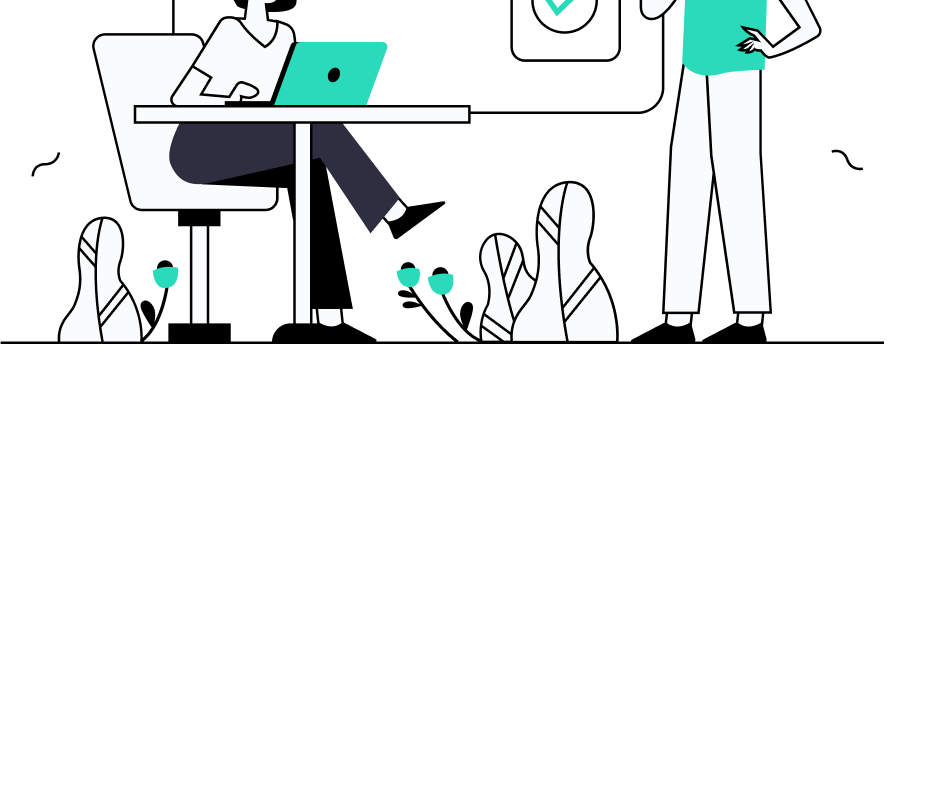
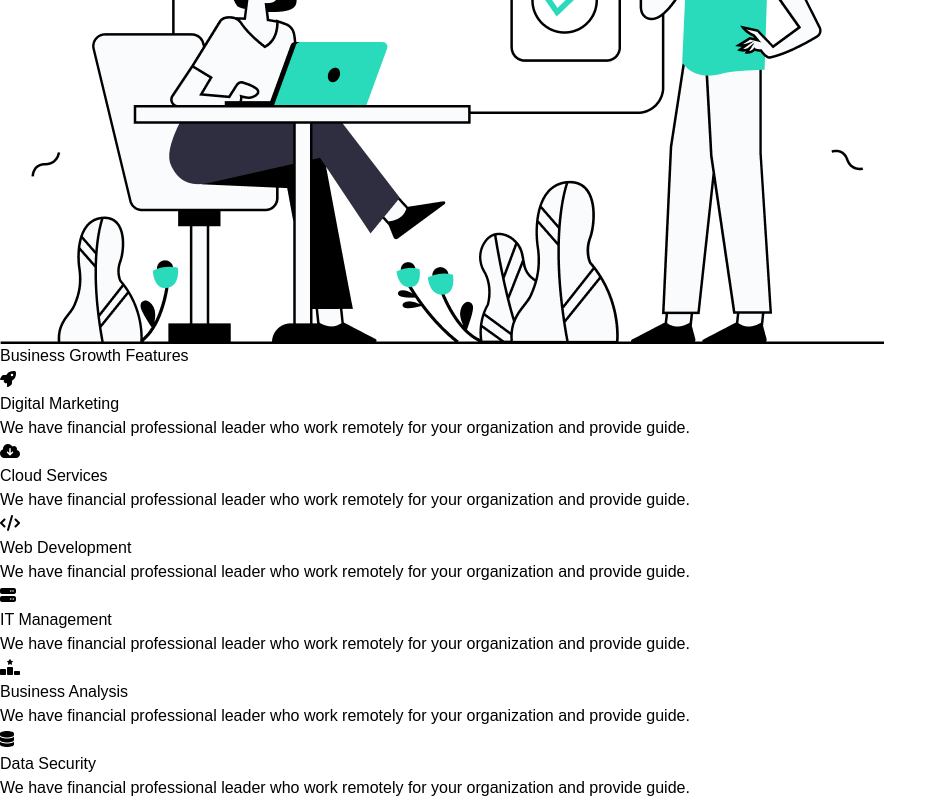
Before and after one commit to LeaReXx/react-startup-ts, a React (Vite) app: page / in a window 1280 px wide. Shown: the part 3145-3945 px from the top of the page, without its empty margins (0-947 px from the left). Before the commit the page ends 3489 px from the top, so only its background shows below. Built offline with nearby package versions, Linux system fonts and the light colour scheme.

Commit message:
`BusinessGrowth` completed

```diff
--- a/src/App.tsx
+++ b/src/App.tsx
@@ -3,6 +3,7 @@ import Header from "./components/header/Header";
 import Customers from "./components/customers/Customers";
 import AboutInvesting from "./components/about investing/AboutInvesting";
 import MakeMoney from "./components/make money/MakeMoney";
+import BusinessGrowth from "./components/business growth/BusinessGrowth";
 
 function App() {
   return (
@@ -12,6 +13,7 @@ function App() {
       <AboutServices />
       <AboutInvesting />
       <MakeMoney/>
+      <BusinessGrowth/>
     </>
   );
 }
--- /dev/null
+++ b/src/components/business growth/BusinessGrowth.tsx
@@ -0,0 +1,82 @@
+import { FontAwesomeIcon } from "@fortawesome/react-fontawesome";
+
+export default function BusinessGrowth() {
+  let businessGrowth: {
+    id: number;
+    title: string;
+    description: string;
+    icon: string[];
+  }[] = [
+    {
+      id: 1,
+      title: "Digital Marketing",
+      description:
+        "We have financial professional leader who work remotely for your organization and provide guide.",
+      icon: ["fas", "rocket"],
+    },
+    {
+      id: 2,
+      title: "Cloud Services",
+      description:
+        "We have financial professional leader who work remotely for your organization and provide guide.",
+      icon: ["fas", "cloud-arrow-down"],
+    },
+    {
+      id: 3,
+      title: "Web Development",
+      description:
+        "We have financial professional leader who work remotely for your organization and provide guide.",
+      icon: ["fas", "code"],
+    },
+    {
+      id: 4,
+      title: "IT Management",
+      description:
+        "We have financial professional leader who work remotely for your organization and provide guide.",
+      icon: ["fas", "server"],
+    },
+    {
+      id: 5,
+      title: "Business Analysis",
+      description:
+        "We have financial professional leader who work remotely for your organization and provide guide.",
+      icon: ["fas", "ranking-star"],
+    },
+    {
+      id: 6,
+      title: "Data Security",
+      description:
+        "We have financial professional leader who work remotely for your organization and provide guide.",
+      icon: ["fas", "database"],
+    },
+  ];
+  return (
+    <section className="container mx-auto px-3 max-w-[1330px] md:pt-6">
+      <h1 className="text-4xl font-semibold text-center py-16 lg:text-5xl">
+        Business Growth Features
+      </h1>
+      <div className="flex flex-col md:flex-row flex-wrap justify-center">
+        {businessGrowth.map(
+          (item: {
+            id: number;
+            title: string;
+            description: string;
+            icon: string[];
+          }) => (
+            <div key={item.id} className="px-4 py-2 md:basis-2/4 lg:basis-1/3">
+              <div className="bg-[#C6E0F9] w-14 h-14 flex items-center justify-center rounded-xl">
+                <FontAwesomeIcon icon={item.icon} className="text-2xl" />
+              </div>
+              <div className="my-4">
+                <h3 className="text-2xl font-semibold">{item.title}</h3>
+                <p className="text-lg text-[#555555] py-3">
+                  {item.description}
+                </p>
+              </div>
+            </div>
+          )
+        )}
+      </div>
+    </section>
+  );
+}
```
